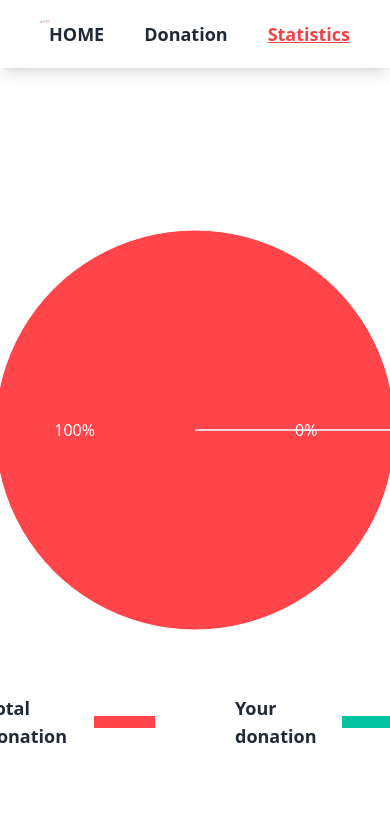
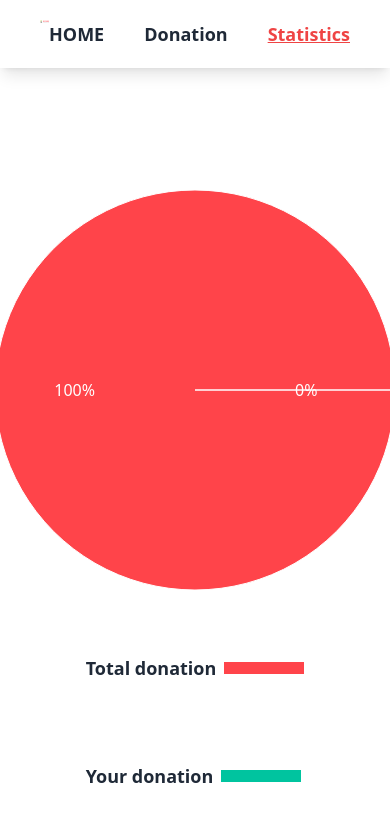
Before and after one commit to pulokdas/donation-campaign, a React (Vite) app: page /Statistics in a window 390 px wide. Shown: the top 822 px of the page. Built offline with nearby package versions, Linux system fonts and the light colour scheme.

Commit message:
Responsive added, deployed to netlify

```diff
--- a/src/Pages/Donation/Donation.jsx
+++ b/src/Pages/Donation/Donation.jsx
@@ -31,7 +31,7 @@ const [buttonText , setButtonText]= useState("Show All")
 
 return(
 <div>
-     { Nodata ? <p>{Nodata}</p> : <div><div className='grid grid-cols-2 gap-5 w-11/12 mx-auto'>
+     { Nodata ? <p>{Nodata}</p> : <div><div className='grid grid-cols-1 lg:grid-cols-2 gap-5 w-11/12 mx-auto'>
 
         {
             isShow?donation.map(donatedCard=><DonatedCard donatedCard={donatedCard} />) :
--- a/src/Pages/Statistics/Statistics.jsx
+++ b/src/Pages/Statistics/Statistics.jsx
@@ -10,7 +10,7 @@ const Statistics =()=>{
 return(
 <div className='flex flex-col gap-16 justify-center items-center h-screen'>
     <Piechart  donatedItems={donatedItems}/>
-    <div className='flex gap-20'>
+    <div className='flex flex-col lg:flex-row gap-20'>
         <div className='flex items-center gap-2'>
             <h1 className='text-lg font-semibold'>Total donation</h1>
             <div className='w-20 h-3 bg-[#FF444A] '> </div>
--- a/src/Pages/error/ErrorPage.jsx
+++ b/src/Pages/error/ErrorPage.jsx
@@ -6,7 +6,7 @@ export default function ErrorPage() {
 
   return (
     <div id="error-page">
-      <h1 className="text-3xl font-bold flex items-center justify-center">Oops!</h1>
+      <h1 className="text-3xl font-bold flex items-center justify-center">404!</h1>
       <p className="text-2xl font-bold ">Sorry, an unexpected error has occurred.</p>
       <p>
         <i>{error.statusText || error.message}</i>
```
